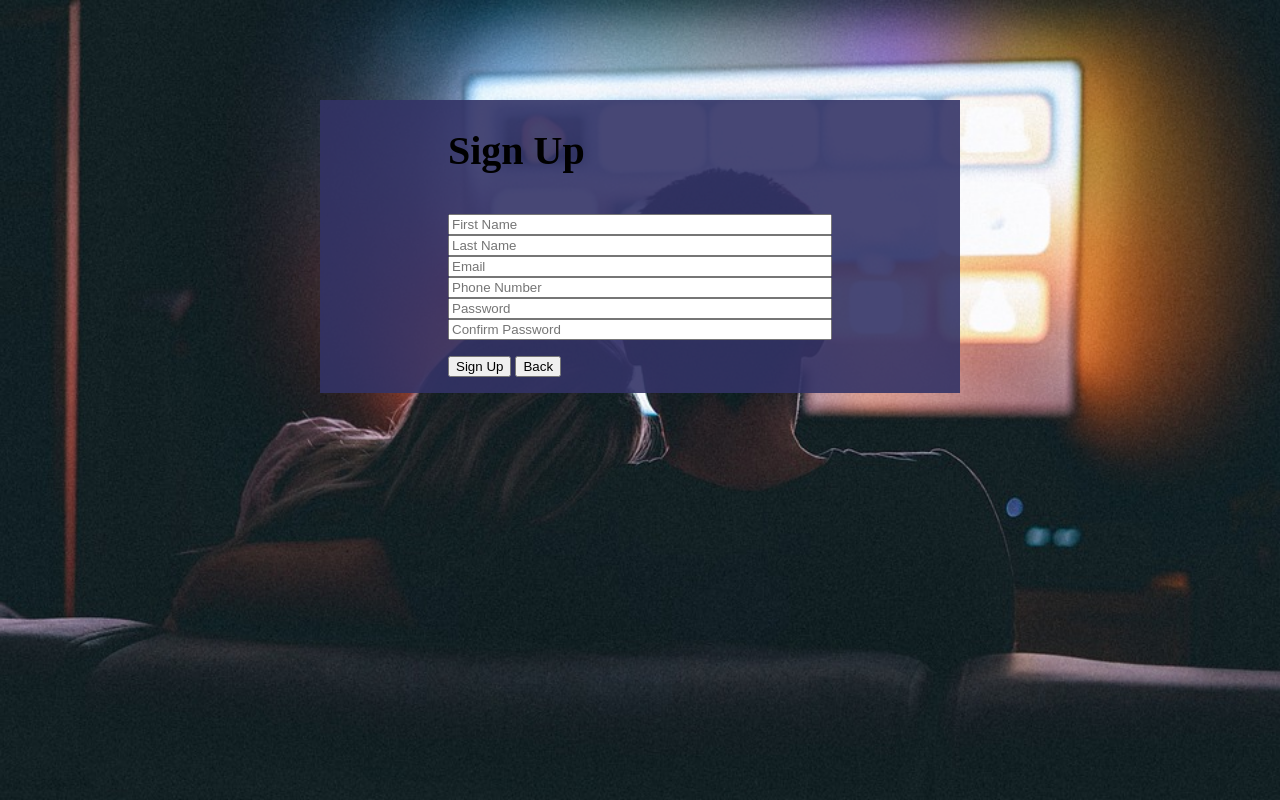
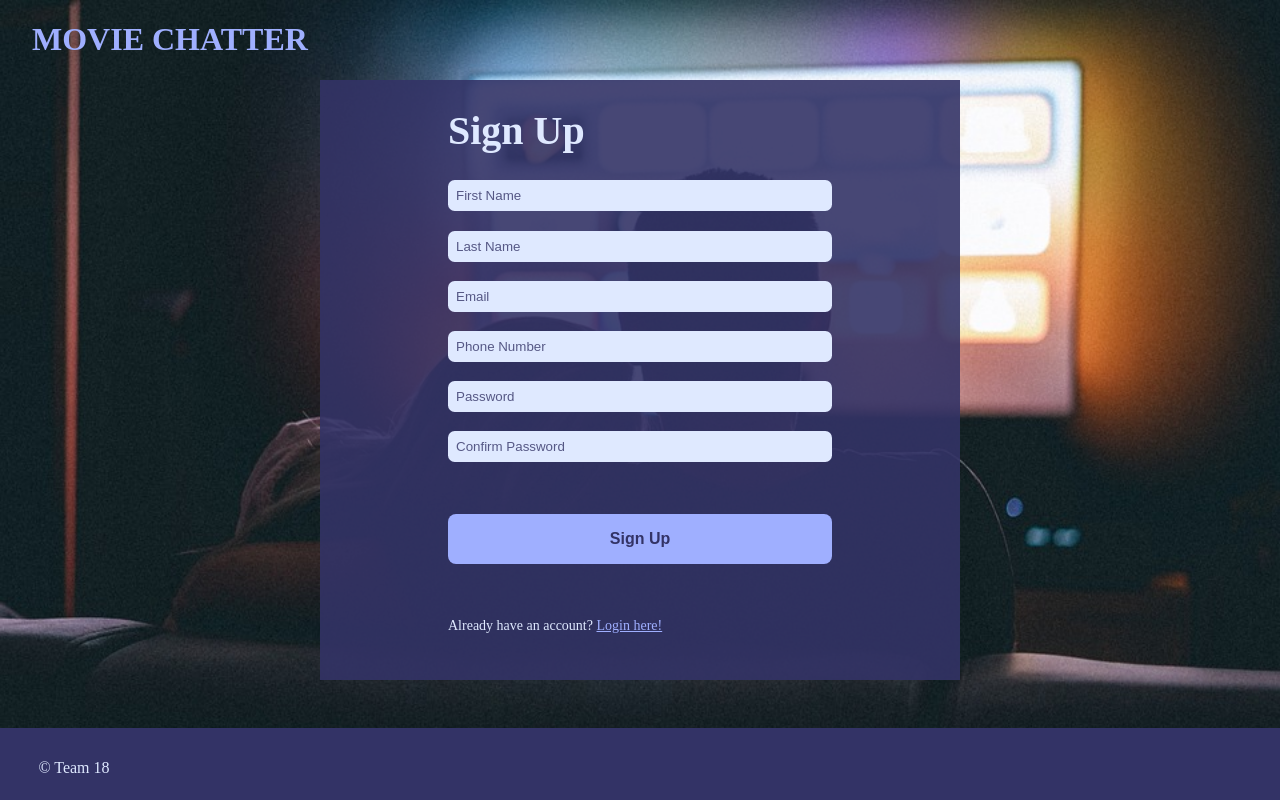
Before and after one commit to jcpio00/Movie-Chatter-AI, a plain HTML site: page signup.html in a window 1280 px wide. Drawn offline with Linux system fonts and the light colour scheme.

Commit message:
login/signup form css updates and other minor changes

```diff
--- a/forms.css
+++ b/forms.css
@@ -5,27 +5,60 @@ body {
     background-repeat: no-repeat;
     background-attachment: fixed;
     background-position-x: 50%;
+
 }
 .form-box {
     display: flex;
     flex-direction: column;
-    margin-top: 100px;
-    margin-bottom: 200px;
     margin-left: auto;
     margin-right: auto;
     background-color: rgba(51, 51, 102, .9);
     width: 30%;
+    height: 75vh;
     padding-left: 10%;
     padding-right: 10%;
 }
 .form-box form {
     display: flex;
     flex-direction: column;
-
 }
-.title {
-    font-size: 40px;
+.form-box form input {
+    background-color: #DFE9FF;
+    border-radius: .5em;
+    margin-bottom: 5%;
+    padding: 1vh;
+    border-style: none;
+}
+::placeholder {
+    color: rgba(51, 51, 102, .8);
+}
+.form-box form button {
+    background-color: #9FAFFF;
+    border-radius: .5em;
+    margin-top: 4vh;
+    margin-bottom: 5vh;
+    padding: 2vh;
+    font-size: 1em;
+    font-weight: bold;
+    border-style: none;
+    color: #333366;
+}
+.form-box p {
+    color: #DFE9FF;
+    font-size: 1.75vh;
+}
+.form-box a {
+    color: #9FAFFF;
+}
+.page-title {
+    font-size: 4vh;
+    margin-left: 4vh;
+    color: #9FAFFF;
+}
+.form-title {
+    font-size: 5vh;
     text-align: center;
-    padding: 0 0 20px;
+    padding: 0;
     align-self: flex-start;
+    color: #DFE9FF;
 }
--- a/global.css
+++ b/global.css
@@ -61,9 +61,14 @@ footer {
     background-color: #333366;
     color: #DFE9FF;
     height: 9vh;
-    position: absolute;
+    position: fixed;
     bottom: 0;
     width: 100%;
+}
+#copyright {
+  position: absolute;
+  padding-top: 1%;
+  padding-left: 3%;
 }
 /* movie generation css*/
 
@@ -83,7 +88,7 @@ footer {
     width: 30%;
     margin: 20px;
     text-align: left;
-    background-color: lightgray;
+    background-color: #DFE9FF;
     padding: 20px;
     border-radius: 10px;
   }
@@ -108,7 +113,7 @@ footer {
   /*dropdown*/
  /* Default styles for larger screens */
 .dropdown {
-    position: fixed;
+    position: absolute;
     margin: 20px;
     top: 1.5vh;
     right: 2vw;
@@ -120,14 +125,13 @@ footer {
 
 .dropdown-toggle {
   display: block;
-  padding: 15px;
-  margin: 5px ;
+  font-size: 3vh;
   text-decoration: none;
-  color: #333;
-  border: 1px solid #ccc;
-  background-color: #fff;
+  color: #DFE9FF;
+  border: none;
+  background-color: #333366;
   cursor: pointer;
-
+  background: none;
 }
 
 .dropdown-menu {
@@ -135,7 +139,7 @@ footer {
   top: 100%;
   left: 0;
   display: none;
-  background-color: #3f487e;
+  background-color: #9FAFFF;
   border: 2px solid #ccc;
   box-shadow: 0 0 10px rgba(0, 0, 0, 0.5);
   min-width: 180px;
@@ -145,19 +149,16 @@ footer {
   display: block;
   padding: 5px;
   text-decoration: none;
-  color: #333;
+  color: #333366;
 }
 
 .dropdown-menu a:hover {
-  background-color: #f5f5f5;
+  background-color: #DFE9FF;
 }
 
 .show {
   display: block;
 }
-
-
-
 
 
 /* For responsive layout - alter mobile layout here */
--- a/signup.html
+++ b/signup.html
@@ -20,9 +20,11 @@
               <a href="account.html"><img src="images/profile-button.png" alt="Account Logo" class="logo-nav" id="profile-logo"></a>
           </div>
       </nav> -->
-  </header>
+    </header>
+    <h1 class="page-title">MOVIE CHATTER</h1>
+    <!-- option to use logo instead, currently no css: <a href="index.html" class="page-title"><img src="images/logo.png" alt="Movie Chatter AI Logo" class="logo-nav" id="movie-chatter-logo"></a> -->
     <div class="form-box">
-      <h1 class="title">Sign Up</h1>
+      <h1 class="form-title">Sign Up</h1>
       <form>
         <input type="text" id="firstName" placeholder="First Name">
         <input type="text" id="lastName" placeholder="Last Name">
@@ -30,9 +32,15 @@
         <input type="tel" id="phone" placeholder="Phone Number">
         <input type="password" id="password" placeholder="Password">
         <input type="password" id="confirmPassword" placeholder="Confirm Password">
-        <p>
         <button type="button" onclick="signUp()">Sign Up</button>
-        <button type="button" onclick="location.href = 'login.html'">Back</button>
-        </p>
+        <p>Already have an account? <a href="Login.html">Login here!</a></p>
       </form>
     </div>
+  </body>
+  <footer>
+    <!-- was unsure what to put in the footer -->
+    <span id="copyright">
+        <br> &copy; Team 18
+    </span>
+  </footer>
+</html>
```
Also changed, not shown: Login.html (+6 -7 lines), index.html (+13 -7 lines).
